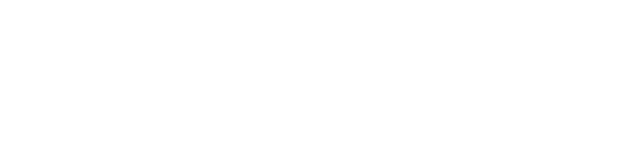
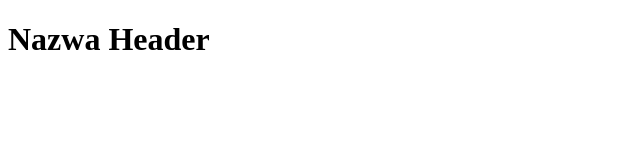
Before and after one commit to jarpal/git-starter, a plain HTML site: page index.html in a window 1280 px wide. Shown: the whole page, without its empty margins (0-640 px from the left). Drawn offline with Linux system fonts and the light colour scheme.

Commit message:
zmiana nagłówka H1

```diff
--- a/index.html
+++ b/index.html
@@ -7,6 +7,7 @@
     <title>Document</title>
 </head>
 <body>
+    <h1>Nazwa Header</h1>
 
 </body>
 </html>
```
